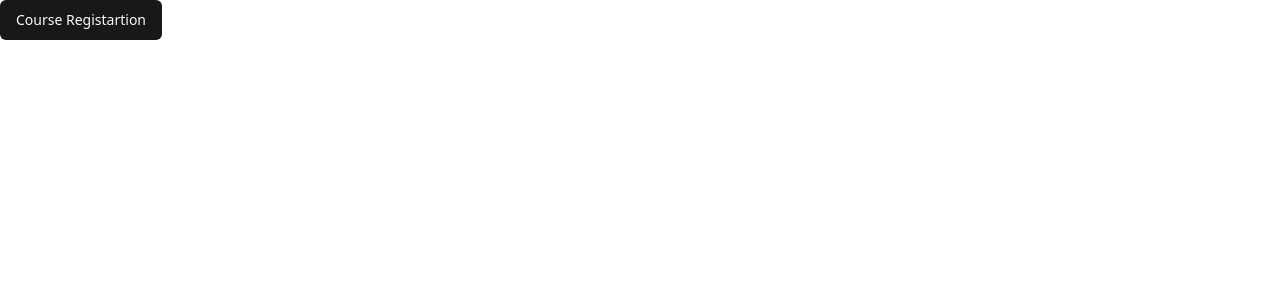
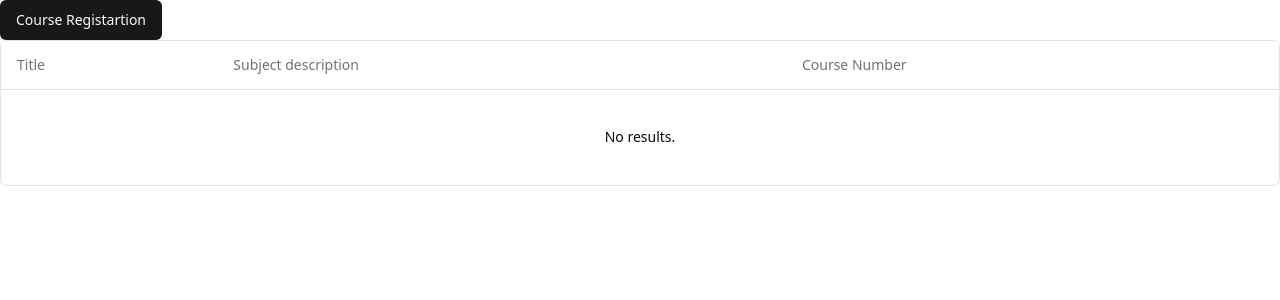
Before and after one commit to shyam2520/Course-Registration, a React (Vite) app in the folder Frontend/: page / in a window 1280 px wide. Shown: the top 300 px of the page. Built offline with nearby package versions, Linux system fonts and the light colour scheme.

Commit message:
add shadcn ui table | update some column defs

```diff
--- a/Frontend/package.json
+++ b/Frontend/package.json
@@ -11,6 +11,7 @@
   },
   "dependencies": {
     "@radix-ui/react-slot": "^1.0.2",
+    "@tanstack/react-table": "^8.10.7",
     "class-variance-authority": "^0.7.0",
     "clsx": "^2.0.0",
     "lucide-react": "^0.294.0",
--- a/Frontend/src/App.tsx
+++ b/Frontend/src/App.tsx
@@ -1,12 +1,15 @@
 
 import './App.css'
-import { Button } from '@/components/ui/button.tsx'
+import { Button } from './components/ui/button'
+import { columns } from './components/ui/Table/Columns'
+import { DataTable } from './components/ui/Table/dataTable'
 
 function App() {
 
   return (
     <>
       <Button>Course Registartion</Button>
+      <DataTable columns={columns} data={[]}></DataTable>
     </>
   )
 }
--- /dev/null
+++ b/Frontend/src/components/ui/Table/Columns.tsx
@@ -0,0 +1,27 @@
+import { ColumnDef } from "@tanstack/react-table"
+
+// this is an example - we need to update this based on the api design
+
+// This type is used to define the shape of our data.
+// You can use a Zod schema here if you want.
+export type Payment = {
+  id: string
+  amount: number
+  status: "pending" | "processing" | "success" | "failed"
+  email: string
+}
+
+export const columns: ColumnDef<Payment>[] = [
+  {
+    accessorKey: "title",
+    header: "Title",
+  },
+  {
+    accessorKey: "subjectDesc",
+    header: "Subject description",
+  },
+  {
+    accessorKey: "CourseNo",
+    header: "Course Number",
+  },
+]
--- /dev/null
+++ b/Frontend/src/components/ui/Table/dataTable.tsx
@@ -0,0 +1,78 @@
+import {
+  ColumnDef,
+  flexRender,
+  getCoreRowModel,
+  useReactTable,
+} from "@tanstack/react-table"
+
+import {
+  Table,
+  TableBody,
+  TableCell,
+  TableHead,
+  TableHeader,
+  TableRow,
+} from "@/components/ui/Table/table"
+
+interface DataTableProps<TData, TValue> {
+  columns: ColumnDef<TData, TValue>[]
+  data: TData[]
+}
+
+export function DataTable<TData, TValue>({
+  columns,
+  data,
+}: DataTableProps<TData, TValue>) {
+  const table = useReactTable({
+    data,
+    columns,
+    getCoreRowModel: getCoreRowModel(),
+  })
+
+  return (
+    <div className="rounded-md border">
+      <Table>
+        <TableHeader>
+          {table.getHeaderGroups().map((headerGroup) => (
+            <TableRow key={headerGroup.id}>
+              {headerGroup.headers.map((header) => {
+                return (
+                  <TableHead key={header.id}>
+                    {header.isPlaceholder
+                      ? null
+                      : flexRender(
+                          header.column.columnDef.header,
+                          header.getContext()
+                        )}
+                  </TableHead>
+                )
+              })}
+            </TableRow>
+          ))}
+        </TableHeader>
+        <TableBody>
+          {table.getRowModel().rows?.length ? (
+            table.getRowModel().rows.map((row) => (
+              <TableRow
+                key={row.id}
+                data-state={row.getIsSelected() && "selected"}
+              >
+                {row.getVisibleCells().map((cell) => (
+                  <TableCell key={cell.id}>
+                    {flexRender(cell.column.columnDef.cell, cell.getContext())}
+                  </TableCell>
+                ))}
+              </TableRow>
+            ))
+          ) : (
+            <TableRow>
+              <TableCell colSpan={columns.length} className="h-24 text-center">
+                No results.
+              </TableCell>
+            </TableRow>
+          )}
+        </TableBody>
+      </Table>
+    </div>
+  )
+}
--- /dev/null
+++ b/Frontend/src/components/ui/Table/table.tsx
@@ -0,0 +1,117 @@
+import * as React from "react"
+
+import { cn } from "@/lib/utils"
+
+const Table = React.forwardRef<
+  HTMLTableElement,
+  React.HTMLAttributes<HTMLTableElement>
+>(({ className, ...props }, ref) => (
+  <div className="relative w-full overflow-auto">
+    <table
+      ref={ref}
+      className={cn("w-full caption-bottom text-sm", className)}
+      {...props}
+    />
+  </div>
+))
+Table.displayName = "Table"
+
+const TableHeader = React.forwardRef<
+  HTMLTableSectionElement,
+  React.HTMLAttributes<HTMLTableSectionElement>
+>(({ className, ...props }, ref) => (
+  <thead ref={ref} className={cn("[&_tr]:border-b", className)} {...props} />
+))
+TableHeader.displayName = "TableHeader"
+
+const TableBody = React.forwardRef<
+  HTMLTableSectionElement,
+  React.HTMLAttributes<HTMLTableSectionElement>
+>(({ className, ...props }, ref) => (
+  <tbody
+    ref={ref}
+    className={cn("[&_tr:last-child]:border-0", className)}
+    {...props}
+  />
+))
+TableBody.displayName = "TableBody"
+
+const TableFooter = React.forwardRef<
+  HTMLTableSectionElement,
+  React.HTMLAttributes<HTMLTableSectionElement>
+>(({ className, ...props }, ref) => (
+  <tfoot
+    ref={ref}
+    className={cn(
+      "border-t bg-muted/50 font-medium [&>tr]:last:border-b-0",
+      className
+    )}
+    {...props}
+  />
+))
+TableFooter.displayName = "TableFooter"
+
+const TableRow = React.forwardRef<
+  HTMLTableRowElement,
+  React.HTMLAttributes<HTMLTableRowElement>
+>(({ className, ...props }, ref) => (
+  <tr
+    ref={ref}
+    className={cn(
+      "border-b transition-colors hover:bg-muted/50 data-[state=selected]:bg-muted",
+      className
+    )}
+    {...props}
+  />
+))
+TableRow.displayName = "TableRow"
+
+const TableHead = React.forwardRef<
+  HTMLTableCellElement,
+  React.ThHTMLAttributes<HTMLTableCellElement>
+>(({ className, ...props }, ref) => (
+  <th
+    ref={ref}
+    className={cn(
+      "h-12 px-4 text-left align-middle font-medium text-muted-foreground [&:has([role=checkbox])]:pr-0",
+      className
+    )}
+    {...props}
+  />
+))
+TableHead.displayName = "TableHead"
+
+const TableCell = React.forwardRef<
+  HTMLTableCellElement,
+  React.TdHTMLAttributes<HTMLTableCellElement>
+>(({ className, ...props }, ref) => (
+  <td
+    ref={ref}
+    className={cn("p-4 align-middle [&:has([role=checkbox])]:pr-0", className)}
+    {...props}
+  />
+))
+TableCell.displayName = "TableCell"
+
+const TableCaption = React.forwardRef<
+  HTMLTableCaptionElement,
+  React.HTMLAttributes<HTMLTableCaptionElement>
+>(({ className, ...props }, ref) => (
+  <caption
+    ref={ref}
+    className={cn("mt-4 text-sm text-muted-foreground", className)}
+    {...props}
+  />
+))
+TableCaption.displayName = "TableCaption"
+
+export {
+  Table,
+  TableHeader,
+  TableBody,
+  TableFooter,
+  TableHead,
+  TableRow,
+  TableCell,
+  TableCaption,
+}
--- a/Frontend/tsconfig.json
+++ b/Frontend/tsconfig.json
@@ -14,8 +14,7 @@
     },
 
     /* Bundler mode */
-    "moduleResolution": "bundler",
-    "allowImportingTsExtensions": true,
+    "moduleResolution": "node",
     "resolveJsonModule": true,
     "isolatedModules": true,
     "noEmit": true,
```
Also changed, not shown: 1 other file (tests, documents, lock files or other folders).
